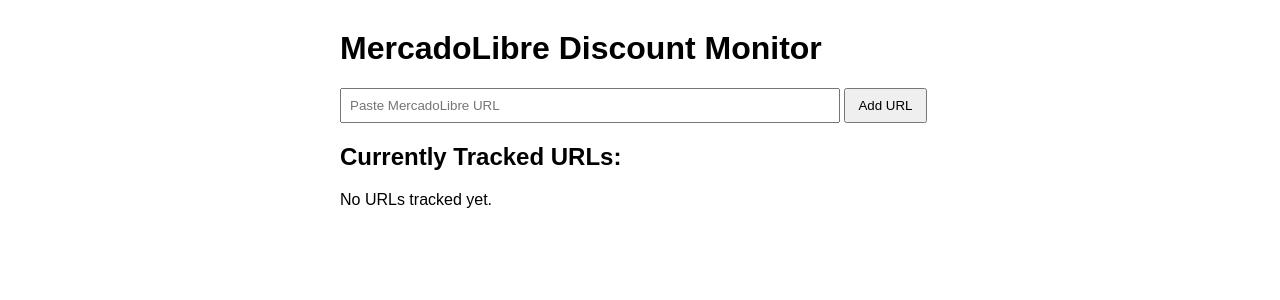
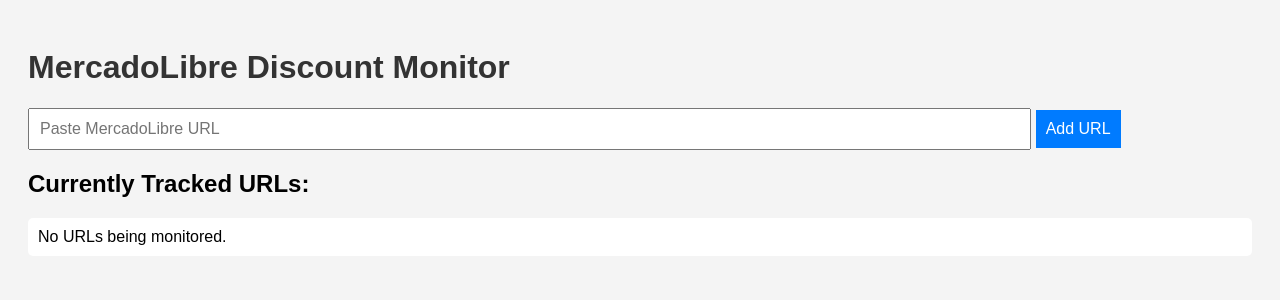
Before and after one commit to DPoten/mercadolibre-monitor, a Flask app: page / in a window 1280 px wide. Shown: the top 300 px of the page. Run offline with Flask 3, Linux system fonts and the light colour scheme.

Commit message:
Update index.html

```diff
--- a/templates/index.html
+++ b/templates/index.html
@@ -1,33 +1,68 @@
 <!DOCTYPE html>
-<html lang="en">
+<html>
 <head>
-<meta charset="UTF-8" />
-<meta name="viewport" content="width=device-width, initial-scale=1" />
     <title>MercadoLibre Discount Monitor</title>
     <style>
-  body { font-family: Arial, sans-serif; max-width: 600px; margin: 30px auto; }
-  input[type=text] { width: 80%; padding: 8px; }
-  button { padding: 8px 12px; }
-  ul { padding-left: 0; }
-  li { list-style: none; margin: 6px 0; }
-  a.remove-btn { margin-left: 10px; color: red; text-decoration: none; }
+        body {
+            font-family: sans-serif;
+            background: #f4f4f4;
+            padding: 20px;
+        }
+        h1 { color: #333; }
+        form {
+            margin-bottom: 20px;
+        }
+        input[type="text"] {
+            width: 80%;
+            padding: 10px;
+            font-size: 1rem;
+        }
+        button {
+            padding: 10px;
+            font-size: 1rem;
+            background: #007BFF;
+            color: white;
+            border: none;
+            cursor: pointer;
+        }
+        ul {
+            padding-left: 0;
+        }
+        li {
+            list-style: none;
+            margin-bottom: 10px;
+            background: #fff;
+            padding: 10px;
+            border-radius: 5px;
+        }
+        .remove {
+            float: right;
+            background: red;
+            color: white;
+            padding: 4px 8px;
+            border: none;
+            cursor: pointer;
+        }
     </style>
 </head>
 <body>
     <h1>MercadoLibre Discount Monitor</h1>
     <form method="POST" action="{{ url_for('add') }}">
-  <input type="text" name="url" placeholder="Paste MercadoLibre URL" required />
+        <input type="text" name="url" placeholder="Paste MercadoLibre URL" required>
         <button type="submit">Add URL</button>
     </form>
     <h2>Currently Tracked URLs:</h2>
     <ul>
-  {% if urls %}
         {% for i, url in enumerate(urls) %}
-      <li>{{ url }} <a class="remove-btn" href="{{ url_for('remove', index=i) }}">❌ Remove</a></li>
+        <li>
+            {{ url }}
+            <a href="{{ url_for('remove', index=i) }}">
+                <button class="remove">❌ Remove</button>
+            </a>
+        </li>
+        {% else %}
+        <li>No URLs being monitored.</li>
         {% endfor %}
-  {% else %}
-    <li>No URLs tracked yet.</li>
-  {% endif %}
     </ul>
 </body>
 </html>
```
Lines whose indentation alone changed are shown as unchanged.
